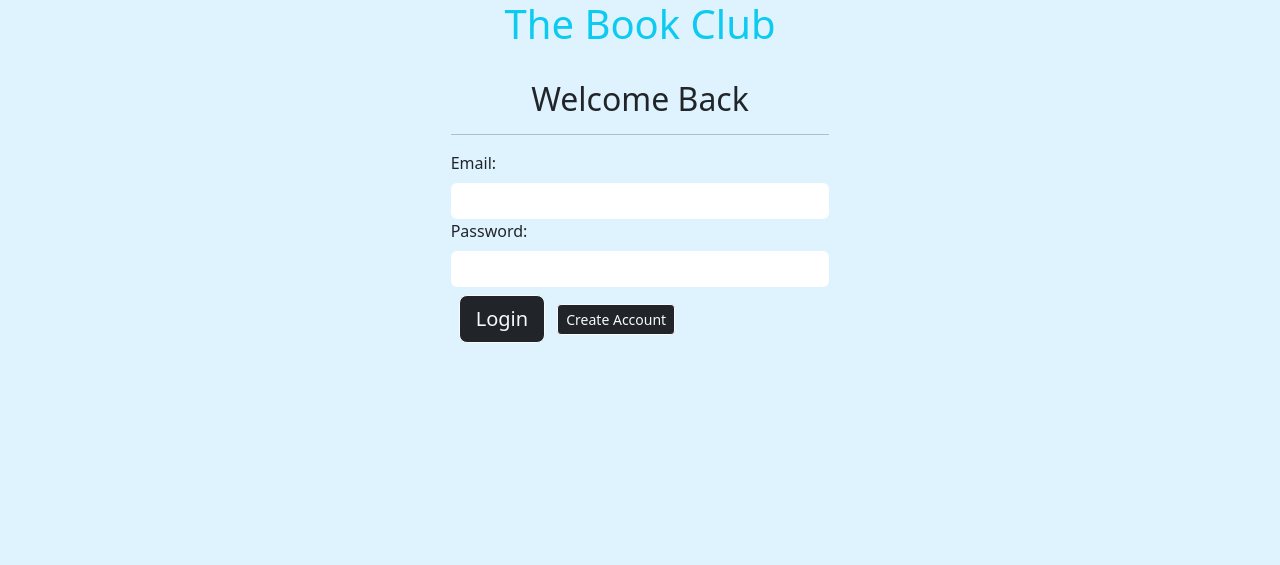
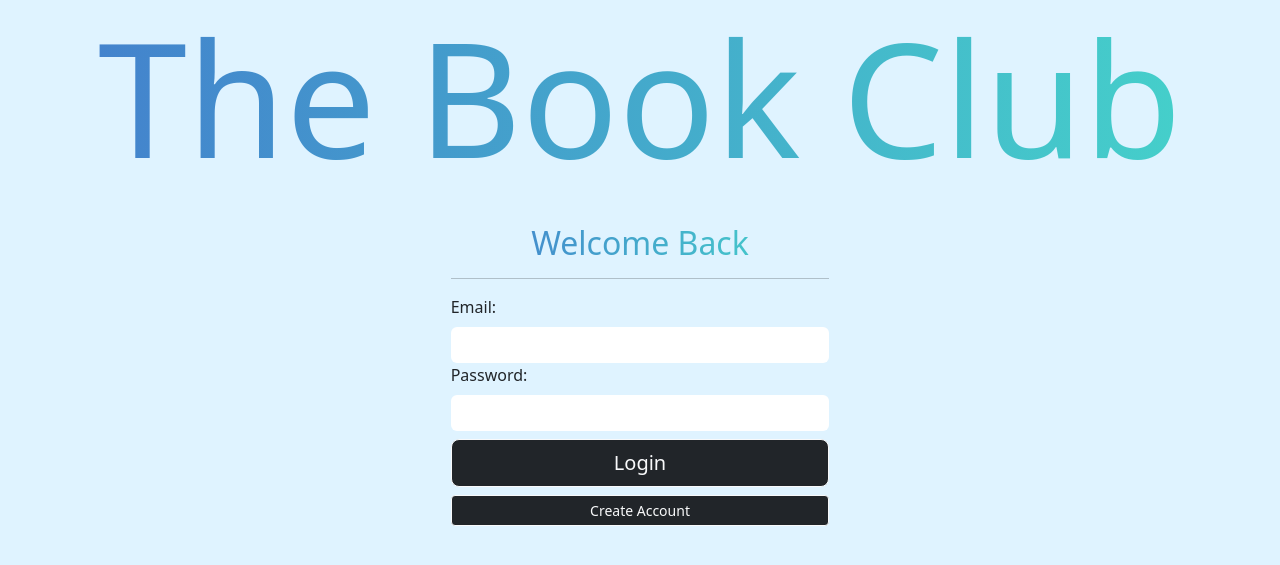
Before and after one commit to AlejoFernii/Book_Club, a Flask app: page / in a window 1280 px wide. Shown: the top 565 px of the page. Run offline with Flask 2, Linux system fonts and the light colour scheme.

Commit message:
Small Edits/Font-Color/Animations

```diff
--- a/flask_app/static/css/alex.css
+++ b/flask_app/static/css/alex.css
@@ -137,6 +137,7 @@ li{
 
 
 
+
 /* PROFILE PAGE */
 
 .profile-img{
@@ -169,3 +170,44 @@ li{
     width: 100%;
 
 }
+
+#addBtn, #login, #reg{
+    width: 100%;
+}
+
+.loginBtn-div{
+    display: flex;
+    flex-direction: column;
+    align-items: center;
+    justify-content: center;
+}
+
+
+/* INDEX EFFECT */
+
+#index-div{
+    opacity: 0;
+    animation: fade 1s ease-in 1s forwards;
+    }
+
+    @keyframes fade {
+        0%{
+            opacity: 0;
+        }
+        100%{
+            opacity: 1;
+        }
+    }
+
+#title{
+    font-size: 10rem;
+    background: linear-gradient(to right,rgb(67,124,205),rgb(69,214,202));
+    -webkit-background-clip: text;
+    -webkit-text-fill-color: transparent;
+}
+
+.color-effect, .greeting{
+    background: linear-gradient(to right,rgb(67,124,205),rgb(69,214,202));
+    -webkit-background-clip: text;
+    -webkit-text-fill-color: transparent;
+}
--- a/flask_app/templates/home.html
+++ b/flask_app/templates/home.html
@@ -35,7 +35,7 @@
 
             <form action="/create/book" class="form" id="book-form" method="post">
                 <input type="hidden" name="user_id" value="{{current_user.id}}">
-                <button type="button" onclick="showBookForm(this)" class="btn btn-lg btn-dark btn-outline-success">Add
+                <button type="button" onclick="showBookForm(this)" class="btn btn-lg btn-dark btn-outline-success" id="addBtn">Add
                     Book</button>
 
             </form>
--- a/flask_app/templates/index.html
+++ b/flask_app/templates/index.html
@@ -9,12 +9,13 @@
     <title>Index Page</title>
 </head>
 <body>
+        <div id="index-div">
             <div class="top_header">
-            <h1 class="text-center text-info bg-transparent">The Book Club</h1>
+                <h1 class="text-center " id="title">The Book Club</h1>
             </div>
             <div class="d-flex justify-content-around">
                 <form action="/login" class="login mx-auto col-4 p-4" method="post">
-                <h2 class="text-center">Welcome Back</h2>
+                    <h2 class="text-center color-effect">Welcome Back</h2>
                     {% with login_messages = get_flashed_messages(category_filter=["login"]) %}
                         {% if login_messages %}
                             {% for message in login_messages %}
@@ -31,9 +32,14 @@
                         <label class="form-label" for="password">Password:</label>
                         <input type="password" name="password" id="password" class="form-control">
                     </div>
-                <input type="submit" value="Login" class="m-2 btn btn-lg btn-dark btn-outline-light">
-                <a href="/reg_page" class="btn btn-sm btn-dark btn-outline-light">Create Account</a>
+                    <div class="loginBtn-div">
+                        <input type="submit" value="Login" class="m-2 btn btn-lg btn-dark btn-outline-light" id="login">
+                        <a href="/reg_page" class="btn btn-sm btn-dark btn-outline-light" id="reg">Create Account</a>
+
+                    </div>
                 </form>
+            </div>
+
         </div>
 </body>
 </html>
--- a/flask_app/templates/profile.html
+++ b/flask_app/templates/profile.html
@@ -46,7 +46,7 @@
                 </button>
                 <ul class="dropdown-menu">
                     {% for book in all_favs %}
-                    <li><a href="/show/book/{{book.id}}" class="dropdown-item">{{book.title}}</a></li>
+                    <li><a href="/show/book/{{book.id}}" class="dropdown-item btn btn-dark btn-lg btn-outline-success">{{book.title}}</a></li>
                     {% endfor %}
                 </ul>
             </div>
@@ -60,7 +60,7 @@
 
             <form action="/create/book" class="form" id="book-form" method="post">
                 <input type="hidden" name="user_id" value="{{current_user.id}}">
-                <button type="button" onclick="showBookForm(this)" class="btn btn-lg btn-dark btn-outline-success">Add
+                <button type="button" onclick="showBookForm(this)" class="btn btn-lg btn-dark btn-outline-success" id="addBtn">Add
                     Book</button>
 
             </form>
```
Lines whose indentation alone changed are shown as unchanged.
